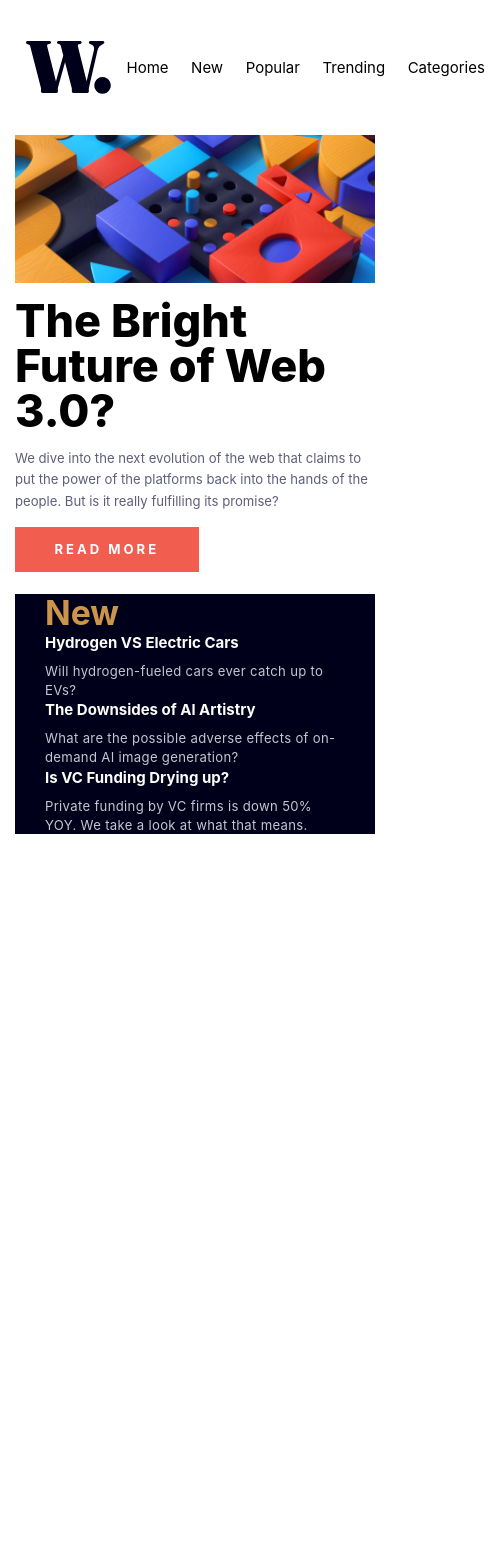
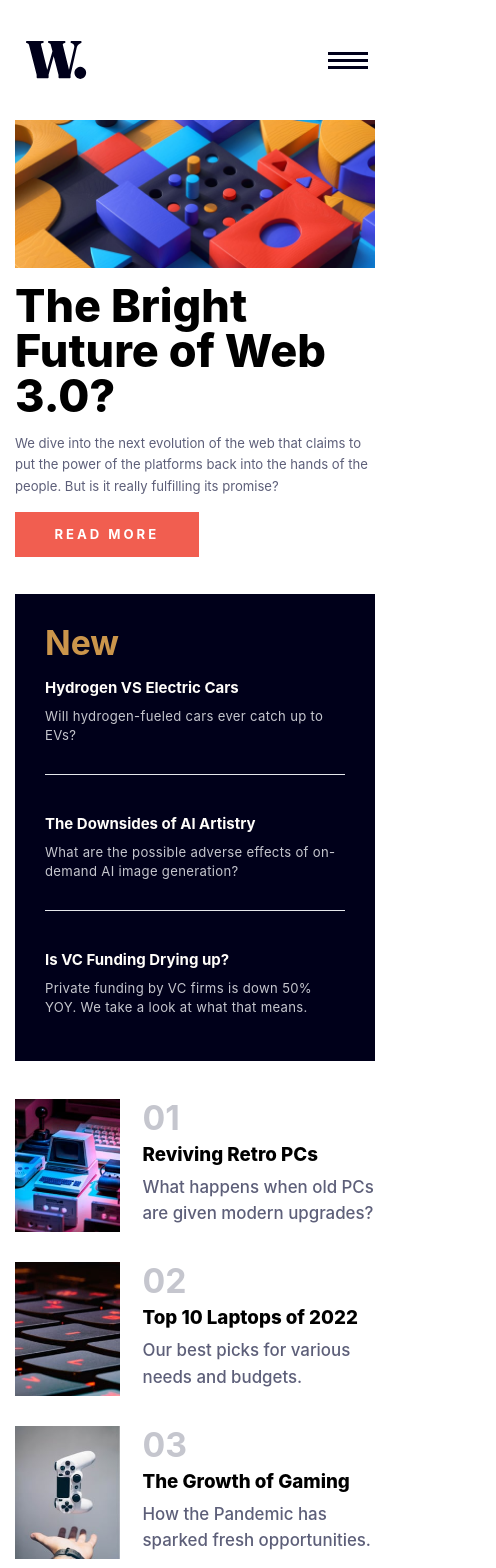
Before and after one commit to ATiarK/FM-NewsHomePage, a React (Vite) app: page / in a window 390 px wide. Shown: the top 1568 px of the page, 496 px wide, since content can reach past the window. Before the commit the page ends 864 px from the top, so only its background shows below. Built offline with nearby package versions, Linux system fonts and the light colour scheme.

Commit message:
complete UI - simple

```diff
--- a/src/App.tsx
+++ b/src/App.tsx
@@ -2,15 +2,19 @@ import Layout from './container/Layout';
 import Header from './container/Header';
 import Section1 from './components/Section1';
 import Section2 from './components/Section2';
+// import Sidebar from './components/Sidebar';
+import Section3 from './components/Section3';
 
 function App() {
   return (
     <Layout>
       <Header />
-      <div className="grid grid-cols-2 xl:grid-cols-3 gap-6 py-8">
+      <div className="grid grid-cols-2 xl:grid-cols-3 gap-x-6 gap-y-10 py-8">
         <Section1 />
         <Section2 />
+        <Section3 />
       </div>
+      {/* <Sidebar /> */}
     </Layout>
   );
 }
--- /dev/null
+++ b/src/assets/WrittenContent.ts
@@ -0,0 +1,43 @@
+import Image1 from './images/image-retro-pcs.jpg';
+import Image2 from './images/image-top-laptops.jpg';
+import Image3 from './images/image-gaming-growth.jpg';
+
+const Contents = [
+  {
+    title: 'Hydrogen VS Electric Cars',
+    content: 'Will hydrogen-fueled cars ever catch up to EVs?',
+  },
+  {
+    title: 'The Downsides of Al Artistry',
+    content:
+      'What are the possible adverse effects of on-demand AI image generation?',
+  },
+  {
+    title: 'Is VC Funding Drying up?',
+    content:
+      'Private funding by VC firms is down 50% YOY. We take a look at what that means.',
+  },
+];
+
+const SubContents = [
+  {
+    Image: Image1,
+    Num: '01',
+    Title: 'Reviving Retro PCs',
+    Content: 'What happens when old PCs are given modern upgrades?',
+  },
+  {
+    Image: Image2,
+    Num: '02',
+    Title: 'Top 10 Laptops of 2022',
+    Content: 'Our best picks for various needs and budgets.',
+  },
+  {
+    Image: Image3,
+    Num: '03',
+    Title: 'The Growth of Gaming',
+    Content: 'How the Pandemic has sparked fresh opportunities.',
+  },
+];
+
+export { Contents, SubContents };
--- a/src/components/Section2.tsx
+++ b/src/components/Section2.tsx
@@ -1,32 +1,17 @@
+import { Contents } from '../assets/WrittenContent';
 import { bgDark, colorLiGray, colorOrange, colorWhite } from '../config/color';
-
-const Contents = [
-  {
-    title: 'Hydrogen VS Electric Cars',
-    content: 'Will hydrogen-fueled cars ever catch up to EVs?',
-  },
-  {
-    title: 'The Downsides of Al Artistry',
-    content:
-      'What are the possible adverse effects of on-demand AI image generation?',
-  },
-  {
-    title: 'Is VC Funding Drying up?',
-    content:
-      'Private funding by VC firms is down 50% YOY. We take a look at what that means.',
-  },
-];
 
 export default function Section2() {
   return (
     <div
       style={bgDark}
-      className="grid grid-flow-row col-span-2 lg:col-span-1 px-8">
+      className="grid grid-flow-row col-span-2 lg:col-span-1 p-8">
       <h2 className="text-4xl my-auto font-bold" style={colorOrange}>
         New
       </h2>
       {Contents.map((x, i) => (
-        <div key={i} className="flex flex-col gap-2">
+        <div key={i} className="flex py-4 flex-col gap-2">
+          <hr className={`${i === 0 ? 'hidden' : 'block'} mb-8`} />
           <h5 className="font-bold text-base" style={colorWhite}>
             {x.title}
           </h5>
--- /dev/null
+++ b/src/components/Section3.tsx
@@ -0,0 +1,37 @@
+import { SubContents } from '../assets/WrittenContent';
+import { colorDkGray, colorLiGray } from '../config/color';
+import { ICube } from '../interfaces';
+
+function Cube(props: ICube) {
+  const { Image, Num, Title, Content } = props;
+  return (
+    <div className="grid grid-cols-3 gap-6">
+      <img src={Image} alt="mini-img" className="h-auto w-max" />
+      <div className="grid grid-cols-1 col-span-2">
+        <h2 className="text-4xl font-bold" style={colorLiGray}>
+          {Num}
+        </h2>
+        <h6 className="text-xl font-extrabold">{Title}</h6>
+        <p className="text-lg font-medium" style={colorDkGray}>
+          {Content}
+        </p>
+      </div>
+    </div>
+  );
+}
+
+export default function Section3() {
+  return (
+    <div className="grid grid-cols-1 col-span-2 md:col-span-3 md:grid-cols-3 gap-8">
+      {SubContents.map((x, i) => (
+        <Cube
+          key={i}
+          Image={x.Image}
+          Num={x.Num}
+          Title={x.Title}
+          Content={x.Content}
+        />
+      ))}
+    </div>
+  );
+}
--- /dev/null
+++ b/src/components/Sidebar.tsx
@@ -0,0 +1,20 @@
+import { MenuList } from '../container/Header';
+import MenuClose from '../assets/images/icon-menu-close.svg';
+
+export default function Sidebar() {
+  return (
+    <div className="h-screen w-2/3">
+      <button className="p-0">
+        <img src={MenuClose} alt="close" />
+      </button>
+
+      <div className="bg-green-500 right-0">
+        {MenuList.map((x, i) => (
+          <div key={i} className="my-auto p-3">
+            {x}
+          </div>
+        ))}
+      </div>
+    </div>
+  );
+}
--- a/src/container/Header.tsx
+++ b/src/container/Header.tsx
@@ -1,18 +1,22 @@
 import Logo from '../assets/images/logo.svg';
+import MenuOpen from '../assets/images/icon-menu.svg';
 
-const MenuList = ['Home', 'New', 'Popular', 'Trending', 'Categories'];
+export const MenuList = ['Home', 'New', 'Popular', 'Trending', 'Categories'];
 
 export default function Header() {
   return (
-    <div className="flex justify-between p-2 h-20">
+    <div className="flex justify-between p-2 h-16">
       <img src={Logo} alt="logo" className="p-1" />
-      <div className="flex">
+      <div className="md:flex hidden">
         {MenuList.map((x, i) => (
           <div key={i} className="my-auto p-3">
             {x}
           </div>
         ))}
       </div>
+      <button className="md:hidden block my-auto p-0">
+        <img src={MenuOpen} alt="menu" className="" />
+      </button>
     </div>
   );
 }
--- a/src/container/Layout.tsx
+++ b/src/container/Layout.tsx
@@ -1,7 +1,4 @@
-import { ReactNode } from 'react';
-type LayoutProps = {
-  children?: ReactNode;
-};
+import LayoutProps from '../interfaces';
 
 export default function Layout({ children }: LayoutProps) {
   return (
--- /dev/null
+++ b/src/interfaces/index.ts
@@ -0,0 +1,12 @@
+import { ReactNode } from 'react';
+
+export default interface LayoutProps {
+  children?: ReactNode;
+}
+
+export interface ICube {
+  Image?: string;
+  Num?: number | string;
+  Title: string;
+  Content: string;
+}
```
